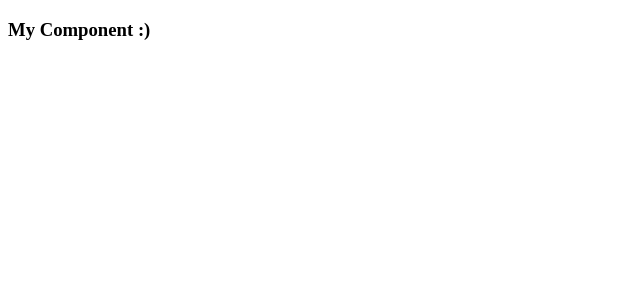
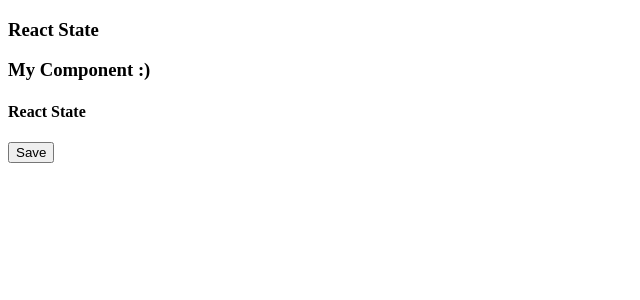
Before and after one commit to taata/LearnReact, a React app: page / in a window 1280 px wide. Shown: the top 300 px of the page, without its empty margins (0-640 px from the left). Built offline with nearby package versions, Linux system fonts and the light colour scheme.

Commit message:
State, Props and Change State

```diff
--- a/src/components/componentTest.jsx
+++ b/src/components/componentTest.jsx
@@ -2,9 +2,11 @@ import React, { Component } from 'react';
 
 class ComponentTest extends Component {
     render() {
+        const { myMessage } = this.props;
         return(
             <div>
                  <h3> My Component :) </h3>
+                 <h4> {myMessage} </h4>
             </div>
         );
     }
--- a/src/index.jsx
+++ b/src/index.jsx
@@ -4,9 +4,29 @@ import ReactDOM, { render } from 'react-dom';
 import ComponentTest from './components/componentTest';
 
 class App extends Component {
+    constructor() {
+        super();
+
+        this.state = {
+            msg: 'React State'
+        };
+
+        this.handleClick = this.handleClick.bind(this);
+    }
+
+    handleClick() {
+       this.setState({
+            msg: 'React State change'
+       });
+    }
+
     render() {
         return(
-          <ComponentTest />
+            <div>
+                <h3> {this.state.msg} </h3>
+                <ComponentTest myMessage={this.state.msg} />
+                <button onClick={this.handleClick}> Save </button>
+            </div>
         )
     }
 }
```
